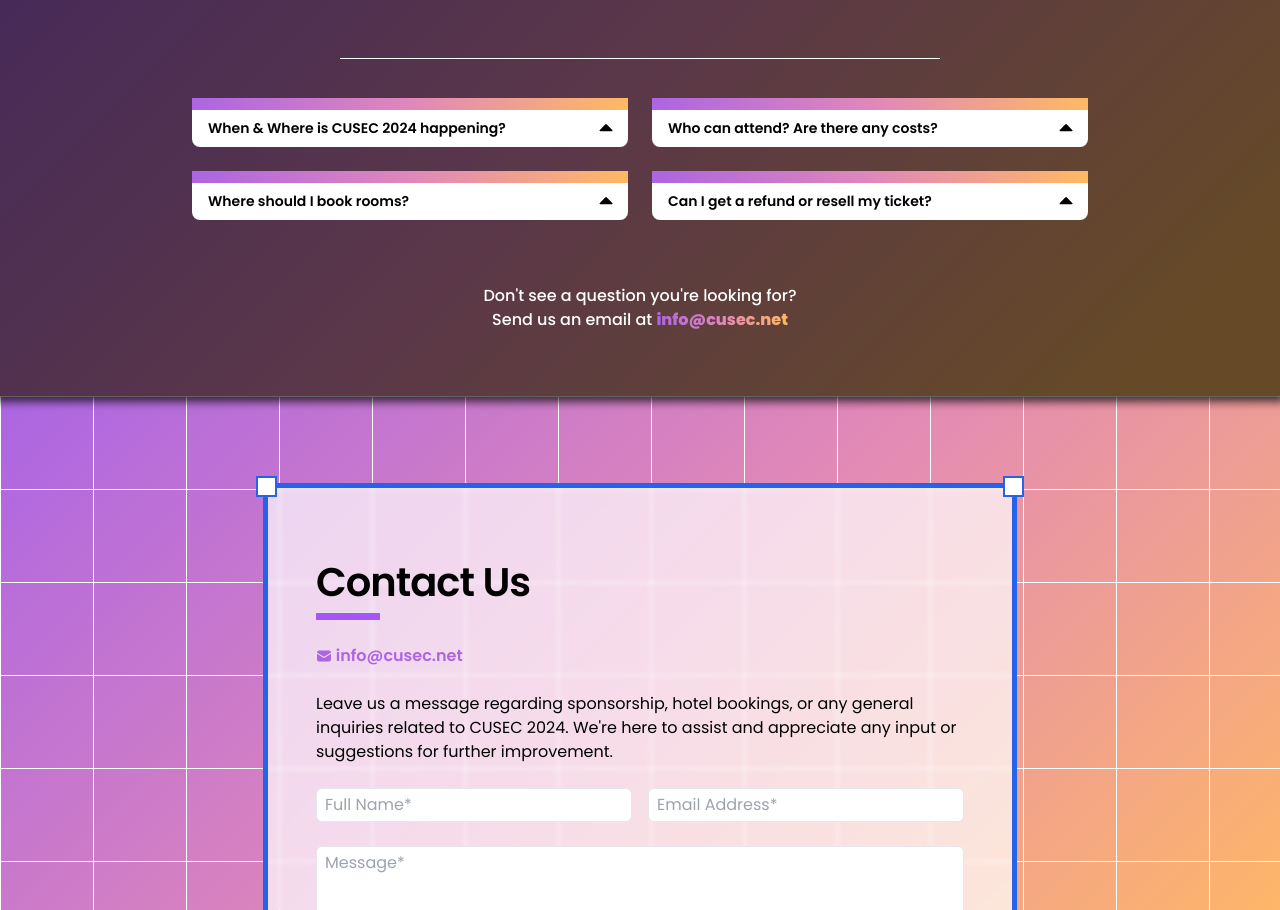
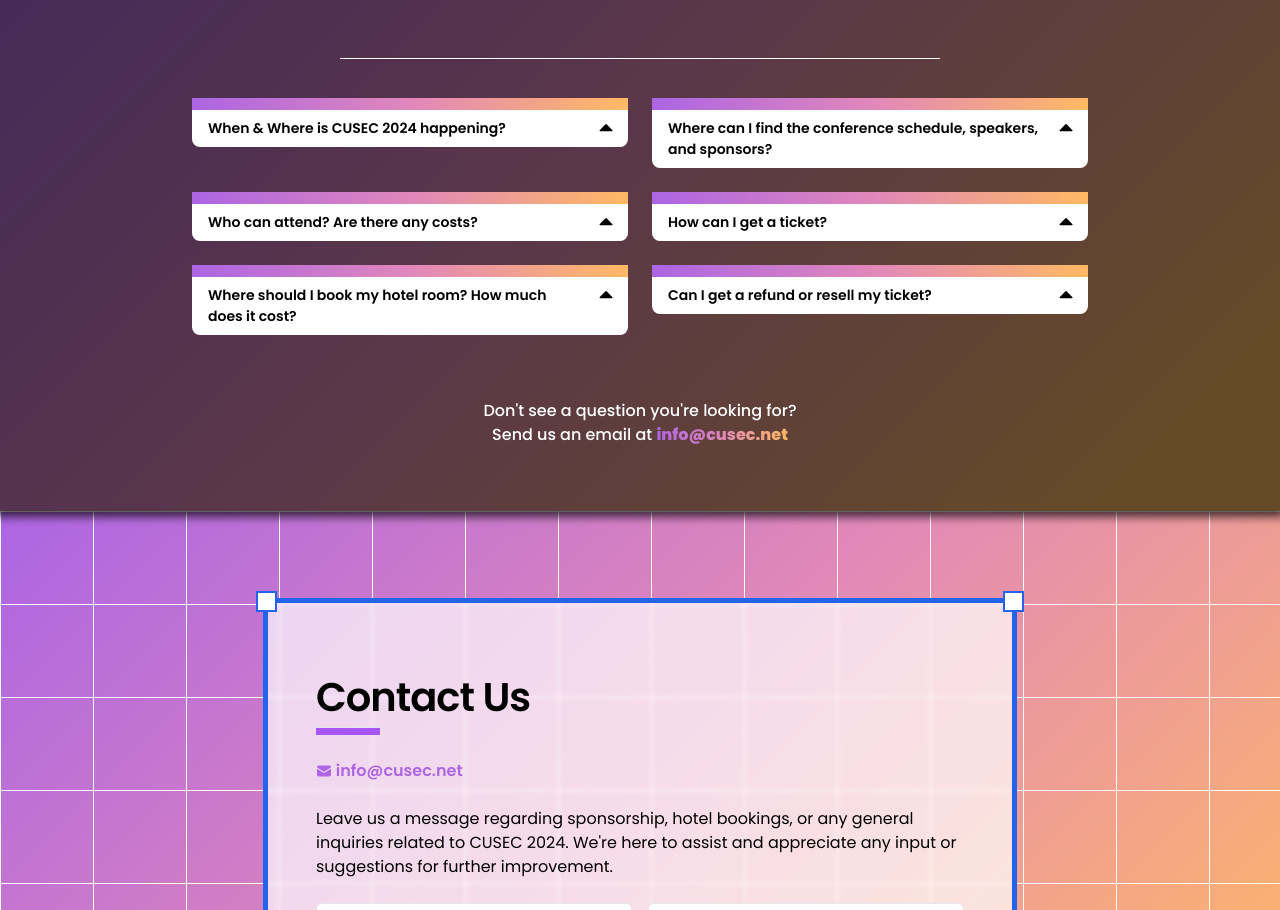
Before and after one commit to cusec/2024, a Next.js app: page / in a window 1280 px wide. Shown: the part 3556-4466 px from the top of the page. Built offline with nearby package versions, Linux system fonts and the light colour scheme.

Commit message:
feat: Add content to 'FAQ' section in homepage

```diff
--- a/src/components/Landing Page/Faq.tsx
+++ b/src/components/Landing Page/Faq.tsx
@@ -22,27 +22,81 @@ export default function Faq() {
                   <span className="block">
                     <em>When:&nbsp;</em>
                   </span>
-                  <span className="block">January 12, 13, and 14.</span>
+                  <span className="block">January 4, 5, and 6.</span>
                 </p>
                 <p className="flex">
                   <span className="block">
                     <em>Where:&nbsp;</em>
                   </span>
                   <span className="block">
-                    Hotel Bonaventure located in Downtown Montreal, QC.
+                    Location details will be released soon.
                   </span>
                 </p>
               </>
             }
           />
           <FaqCard
+            question="Where can I find the conference schedule, speakers, and sponsors?"
+            content={
+              <>
+                The schedule will be available on the website soon along with
+                our list of speakers and sponsors! We are working to create the
+                best conference experience for you, we promise.
+              </>
+            }
+          />
+          <FaqCard
             question="Who can attend? Are there any costs?"
-            content={<></>}
+            content={
+              <>
+                High school, undergraduate and graduate students from all across
+                Canada are welcome to attend. If you are still registered as a
+                student at an educational institution and have not graduated by
+                January 2024, you can buy a student ticket at $80*.
+                <br />
+                <br />
+                Otherwise, the professional ticket is for you! We sell
+                professional tickets at $200*.
+                <br />
+                <br />
+                Please note that tickets <strong>
+                  do not include costs
+                </strong>{" "}
+                for travel or accommodations. See the <em>Pricing Plans</em>{" "}
+                section for more information on ticket benefits. <br />
+                <br />
+                *All prices are in CAD.
+              </>
+            }
           />
-          <FaqCard question="Where should I book rooms?" content={<></>} />
+          <FaqCard
+            question="How can I get a ticket?"
+            content={
+              <>
+                Ticket pre-sale for schools with a Head Delegate start on
+                October 23 at 12:00am ET and close November 6 at 11:59pm ET, or
+                until tickets are sold out. Talk with your Head Delegate or
+                school about possible pre-bought tickets for your delegation.
+                <br />
+                <br />
+                General admission will open on November 7 at 12:00am ET and
+                remain open until tickets are sold out.
+              </>
+            }
+          />
+          <FaqCard
+            question={`Where should I book my hotel room? How much does it cost?`}
+            content={
+              <>
+                Information about room rates and booking will be released as
+                soon as possible. We are working our hardest to provide
+                affordable room rates for delegates at our venue.
+              </>
+            }
+          />
           <FaqCard
             question="Can I get a refund or resell my ticket?"
-            content={<></>}
+            content={<>It is strictly forbidden to re-sell a CUSEC ticket above the purchased price. If you cannot attend anymore, reach out to info@cusec.net and CC your head delegate if you have one. We will do our best to assist you.</>}
           />
         </div>
 
--- a/src/components/Landing Page/FaqCard.tsx
+++ b/src/components/Landing Page/FaqCard.tsx
@@ -17,14 +17,15 @@ export default function FaqCard({ question, content }: FaqCardProps) {
       <span className="h-3 block bg-gradient-to-r from-royalPurple via-roseQuartz to-goldenApricot"></span>
 
       <button
-        className="w-full text-[14px] font-semibold px-4 py-2 flex justify-between"
+        className="w-full text-[14px] font-semibold px-4 py-2 flex justify-items-end"
         onClick={toggleCardClicked}
       >
+        <div className="flex justify-between w-full">
         {/* Question Text */}
-        <span className="block">{question}</span>
+        <div className="text-left mr-4">{question}</div>
 
-        {/* Bottom gradient line */}
-        <span className="block">
+        {/* Triangle Icon */}
+        <div>
           <svg
             className={`scale-x-125 scale-y-75 transition ease-in-out duration-1000 fill-black ${
               isCardClicked ? "rotate-0" : "rotate-180"
@@ -54,13 +55,18 @@ export default function FaqCard({ question, content }: FaqCardProps) {
               />
             </g>
           </svg>
-        </span>
+        </div>
+        </div>
       </button>
+
+
       <div
-        className={`transition-all ease-in-out duration-1000 overflow-hidden ${
-          isCardClicked ? "max-h-0" : "max-h-40"
+        className={`transition-all ease-in-out duration-[1500ms] overflow-hidden ${
+          isCardClicked ? "max-h-0" : "max-h-screen"
         }`}
       >
+
+        {/* Bottom gradient line */}
         <span
           className={`h-0.5 block bg-gradient-to-r from-royalPurple via-roseQuartz to-goldenApricot transition-all duration-1000 ease-in-out ${
             isCardClicked ? "opacity-0 invisible" : "opacity-100 visible"
```
